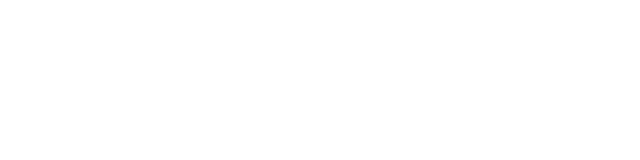
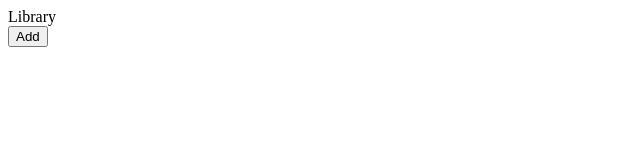
Before and after one commit to a-sha0234/library-bookmark, a React (Create React App) app: page / in a window 1280 px wide. Shown: the top 160 px of the page, without its empty margins (0-640 px from the left). Built offline with nearby package versions, Linux system fonts and the light colour scheme.

Commit message:
edit app component and call other components

```diff
--- a/src/App.js
+++ b/src/App.js
@@ -1,5 +1,13 @@
+import AddButton from "./components/AddButton";
+import Header from "./components/Header";
+
 function App() {
-  return <div className="App"></div>;
+  return (
+    <div className="App">
+      <Header />
+      <AddButton />
+    </div>
+  );
 }
 
 export default App;
```
